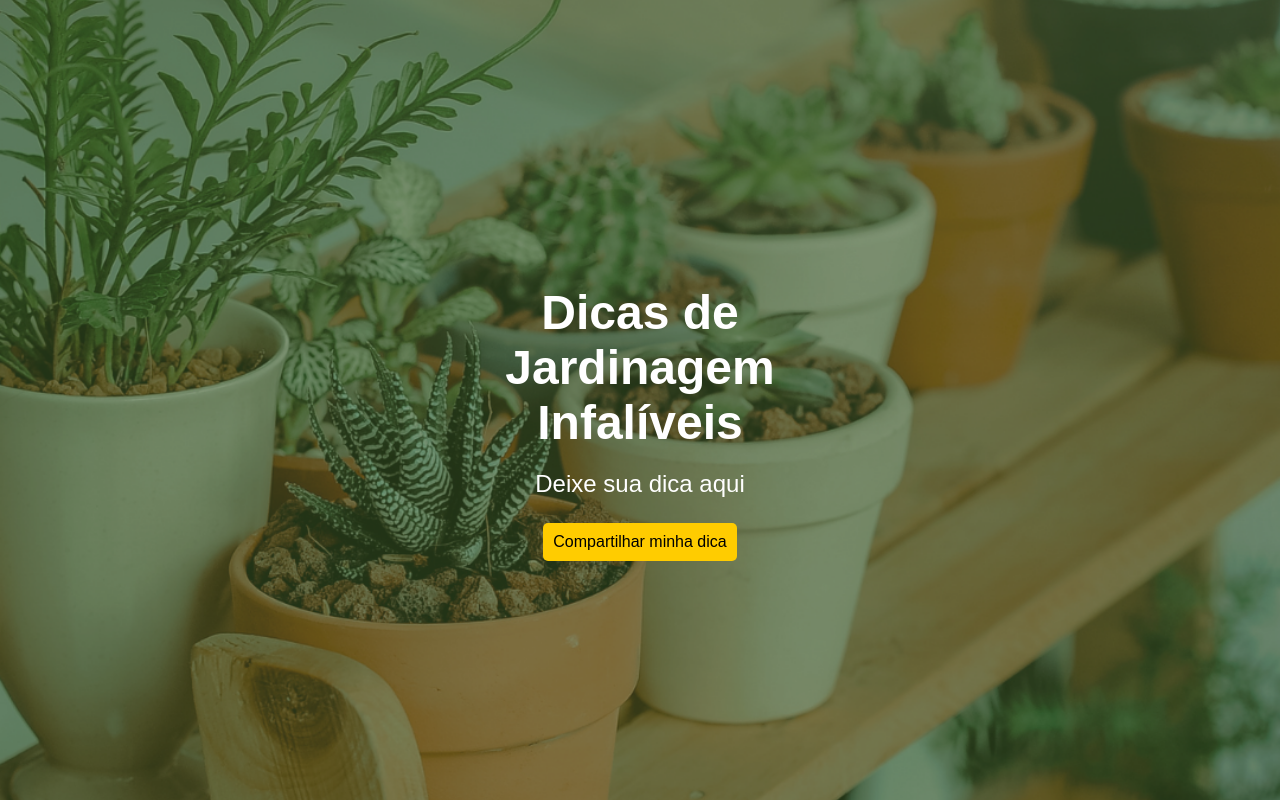
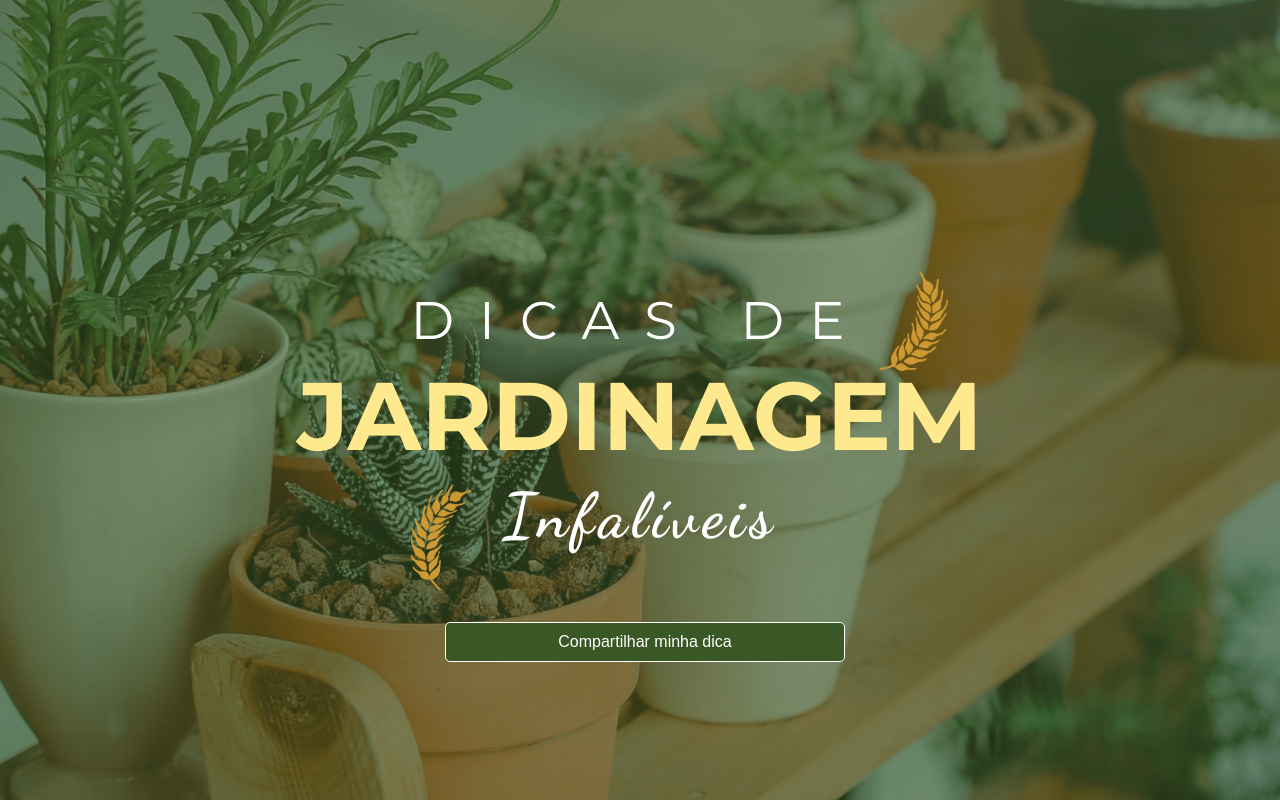
Before and after one commit to MatosSabriScript/Clients_dados.jardinagem, a plain HTML site: page PaginasHtml/Pagina_inicial.html in a window 1280 px wide. Drawn offline with Linux system fonts and the light colour scheme.

Commit message:
arrumando area para digitar dica

```diff
--- a/PaginasHtml/Pagina_inicial.html
+++ b/PaginasHtml/Pagina_inicial.html
@@ -9,16 +9,21 @@
     <link rel="preconnect" href="https://fonts.googleapis.com">
     <link rel="preconnect" href="https://fonts.gstatic.com" crossorigin>
     <link href="https://fonts.googleapis.com/css2?family=Montserrat:ital,wght@0,100..900;1,100..900&display=swap" rel="stylesheet">
+    <link rel="preconnect" href="https://fonts.googleapis.com">
+    <link rel="preconnect" href="https://fonts.gstatic.com" crossorigin>
+    <link href="https://fonts.googleapis.com/css2?family=Dancing+Script:wght@400..700&family=Montserrat:ital,wght@0,100..900;1,100..900&display=swap" rel="stylesheet">
+
 </head>
 <body class="background-image">
-        <div class="container">
-            <header>
-            <h1> <span class="dicas">  Dicas de </span> <span class="jardinagem">Jardinagem</span> <span class="inflaiveis">Infalíveis </span> </h1>
-            </header>
-            <main>
-                <p>Deixe sua dica aqui</p>
-            <button onclick="window.location.href='cadastro.html'">Compartilhar minha dica</button>
-            </main>
+        <div class="container-principal">
+            <div class="container">
+                <header>
+                    <h1> <span class="dicas">DICAS DE<img src="../assets/imagens/galhodireito.png" alt="galhodireito"class="img2"></span> <span class="jardinagem">JARDINAGEM</span> <span class="infaliveis"><img src="../assets/imagens/galhoesquerdo.png" alt="galhoesquerdo" class="img"> Infalíveis </span> </h1>
+                </header>
+                <main>
+                    <button onclick="window.location.href='cadastro.html'" class="buttonp">Compartilhar minha dica</button>
+                </main>
+            </div>
         </div>
 </body>
 </html>
--- a/assets/cssestilo/PaginaInicial.css
+++ b/assets/cssestilo/PaginaInicial.css
@@ -18,19 +18,43 @@ body  {
 .container {
   text-align: center;
   color: white;
+  display:flex;
+  align-items: center;
+  justify-content: center;
+  gap: 10px;
+  flex-direction: column;
+  position: relative;
+
+
 
 }
 
 .dicas{
   display:block;
+  font-family: "Montserrat", sans-serif;
+  font-weight: 400;
+  font-size: 1.1em;
+  letter-spacing: 25px;
+
 }
 
 .jardinagem{
   display:block;
+  font-family: "Montserrat", sans-serif;
+  font-size: 2.0em;
+  color: #FFE98F;
+
 }
 
 .infaliveis {
   display:block;
+  /* align-items: center;
+  justify-content: center; */
+  position: relative;
+  font-family: "Dancing Script", cursive;
+  color: #FFF;
+  font-size: 1.3em;
+  letter-spacing: 5.3px;
 }
 
 
@@ -48,6 +72,10 @@ header h1 {
   font-size: 3em;
   font-weight: bold;
   align-items: center;
+  display: flex;
+  flex-direction: column ;
+  justify-content: center;
+  gap: 5px ;
 }
 
 main p {
@@ -59,3 +87,27 @@ main p {
   margin: 30px auto;
   display: inline-block;
 }
+
+.container-principal {
+  display:flex;
+
+}
+.img2{
+  width: 78px;
+  position: absolute;
+  top: 30px;
+
+}
+ .img{
+  width: 78px;
+  position: absolute;
+  right: 300px;
+}
+
+.buttonp{
+ position: absolute;
+ top:379px;
+ left: 50%;
+ transform:translate(-50%) ;
+
+}
--- a/assets/cssestilo/Paginacadastro.css
+++ b/assets/cssestilo/Paginacadastro.css
@@ -7,12 +7,37 @@ input,  button {
   }
 
    button {
-    background-color: #ffcc00; /* Cor de fundo do botão */
-    color: black;
+    background-color: #395826; /* Cor de fundo do botão */
+    color: #FFF;
     cursor: pointer;
+    border-radius: 5px;
+    border:1px solid white;
+    width: 400px;
   }
 
 
    button:hover {
     background-color: #e6b800;
   }
+
+
+#form{
+    display: flex;
+    flex-direction: column;
+    align-items: center;
+    justify-content: center;
+    border: 1px solid black;
+    padding: 10px;
+    width: 400px;
+}
+
+#nome{
+    width:100%;
+}
+#textarea{
+    width: 100%;
+}
+
+#foto{
+    width:100%;
+}
```
Also changed, not shown: PaginasHtml/cadastro.html (+2 -1 lines), assets/imagens/galhodireito.png (added), assets/imagens/galhoesquerdo.png (added).
